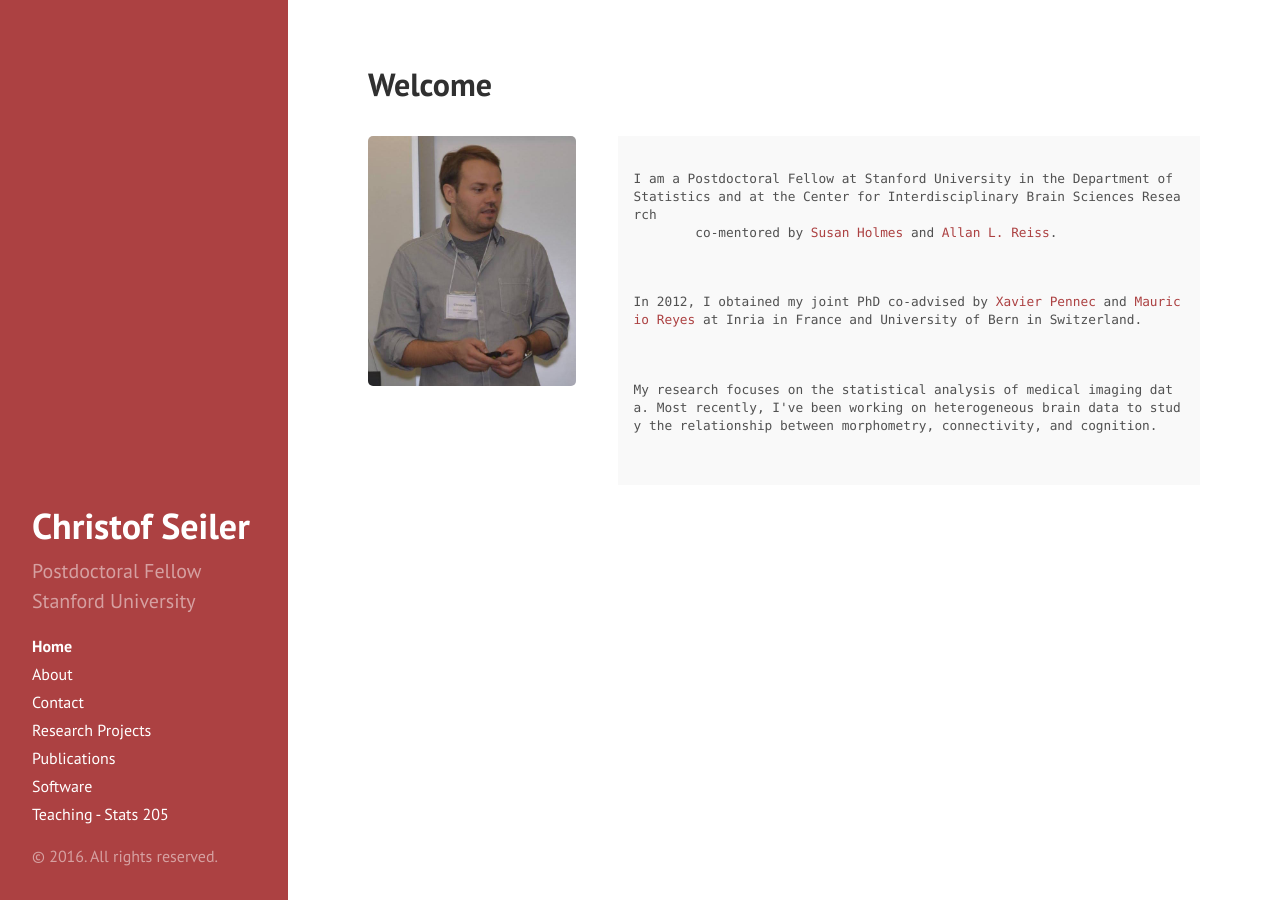
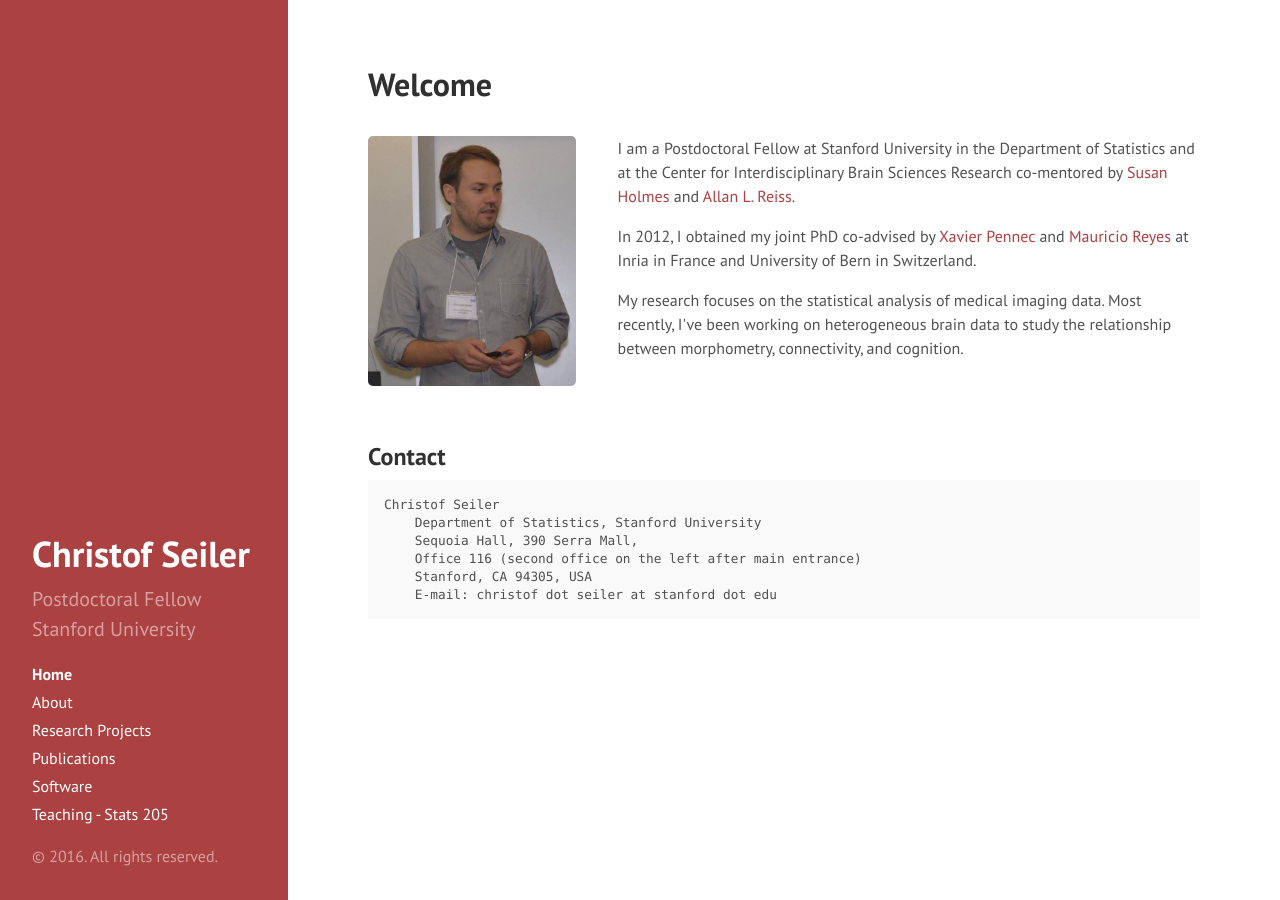
Before and after one commit to ChristofSeiler/ChristofSeiler.github.io, a Jekyll site: the page built from index.html, in a window 1280 px wide. Built offline with Jekyll 4.4.1, drawn with Linux system fonts in a browser that asks for light colours; the list of posts is cut into pages by our own code.

Commit message:
revert back to old one

```diff
--- a/index.html
+++ b/index.html
@@ -37,16 +37,23 @@ img {
         <img src="public/Me.JPG" alt="" border="0" width="300" />
     </div>
     <div class="right">
-        <pre>
         <p>I am a Postdoctoral Fellow at Stanford University in the Department of Statistics and at the Center for Interdisciplinary Brain Sciences Research
         co-mentored by <a href="http://www-stat.stanford.edu/~susan/">Susan Holmes</a> and <a href="https://med.stanford.edu/profiles/allan-reiss">Allan L. Reiss</a>.</p>
         <p>In 2012, I obtained my joint PhD co-advised by <a href="http://www-sop.inria.fr/members/Xavier.Pennec/">Xavier Pennec</a> and <a href="http://www.mauricioreyes.me/">Mauricio Reyes</a> at Inria in France and University of Bern in Switzerland.</p>
         <p>My research focuses on the statistical analysis of medical imaging data. Most recently, I've been working on heterogeneous brain data to study the relationship between morphometry, connectivity, and cognition.
-        </pre>
     </div>
 </div>
 
 <br>
+
+<h2 id="contact">Contact</h2>
+<pre><code>Christof Seiler
+    Department of Statistics, Stanford University
+    Sequoia Hall, 390 Serra Mall,
+    Office 116 (second office on the left after main entrance)
+    Stanford, CA 94305, USA
+    E-mail: christof dot seiler at stanford dot edu
+</code></pre>
 
 <!--
 <div class="posts">
```
Also changed, not shown: contact.md (deleted, +0 -10 lines).
